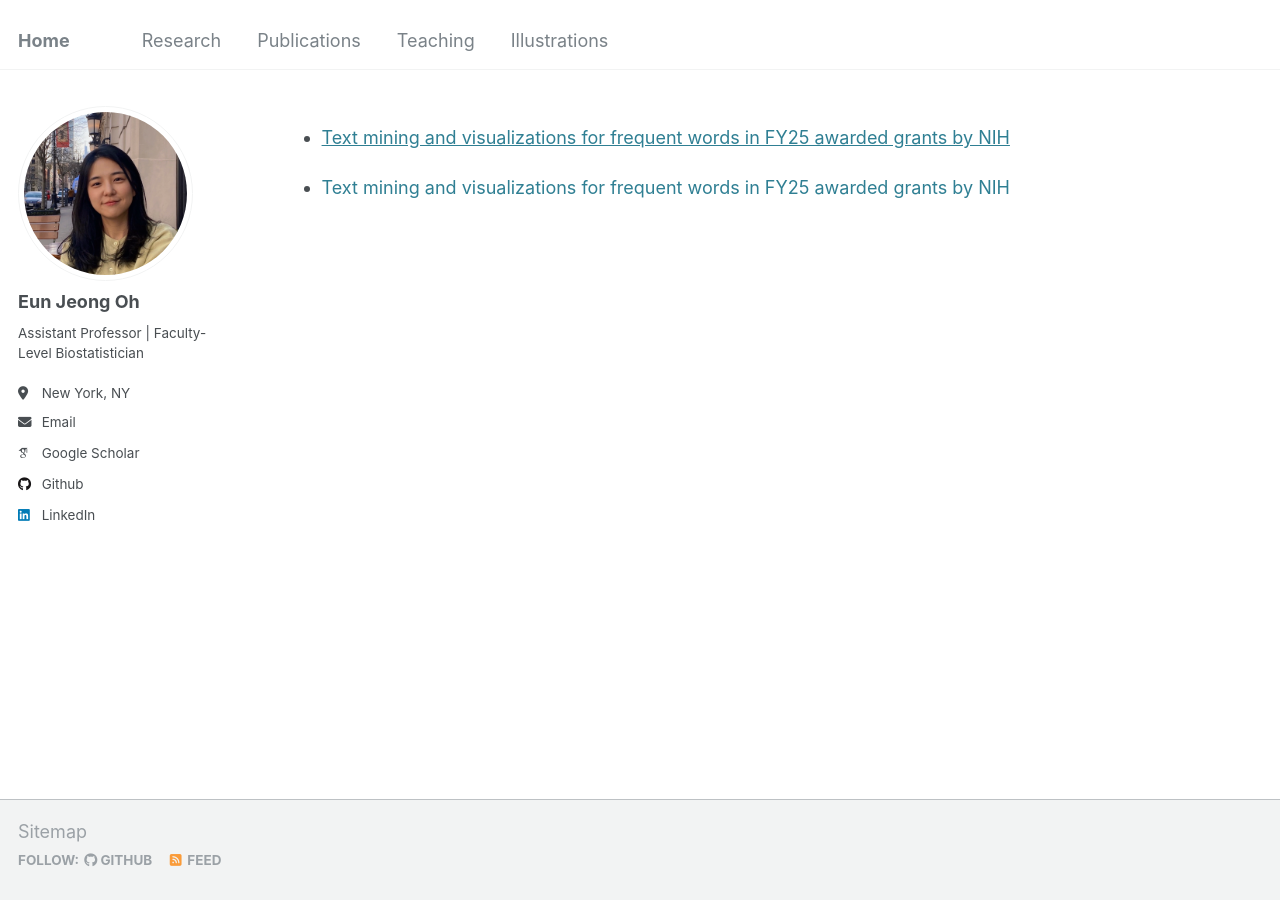
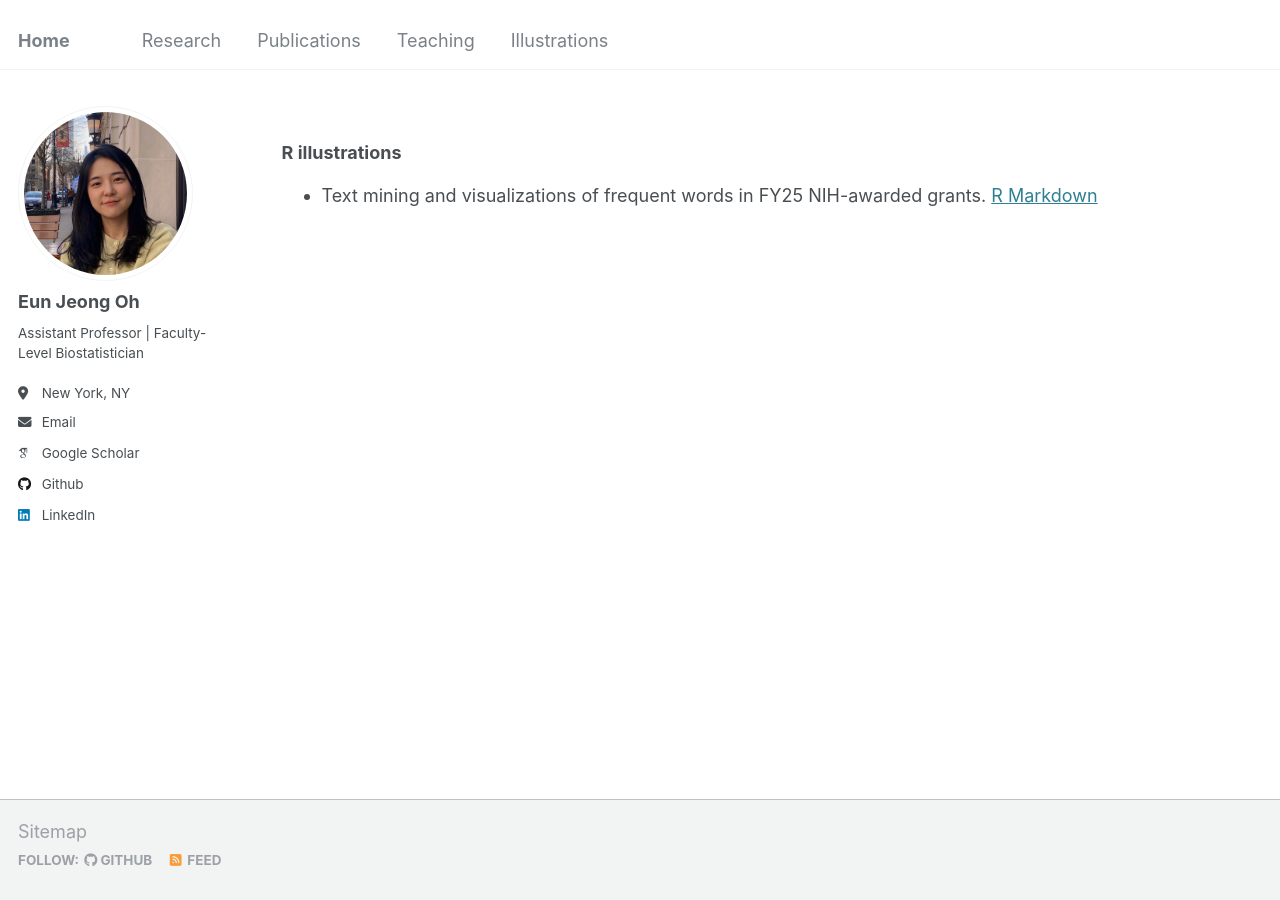
Before and after one commit to oheunj/oheunj.github.io, a Jekyll site: the page built from _pages/illustrations.md, in a window 1280 px wide. Built offline with Jekyll 4.4.1, drawn with Linux system fonts in a browser that asks for light colours; some web fonts are replaced.

Commit message:
Update illustrations.md

```diff
--- a/_pages/illustrations.md
+++ b/_pages/illustrations.md
@@ -10,6 +10,6 @@ redirect_from:
 
 {% include base_path %}
 
-* [Text mining and visualizations for frequent words in FY25 awarded grants by NIH](https://oheunj.github.io/illustrations/FY25_AwardedGrants_250311)
+### R illustrations
 
-* <a href="https://oheunj.github.io/illustrations/FY25_AwardedGrants_250311" style="text-decoration: none;">Text mining and visualizations for frequent words in FY25 awarded grants by NIH</a>
+* Text mining and visualizations of frequent words in FY25 NIH-awarded grants. [R Markdown](https://oheunj.github.io/illustrations/FY25_AwardedGrants_250311)
```
